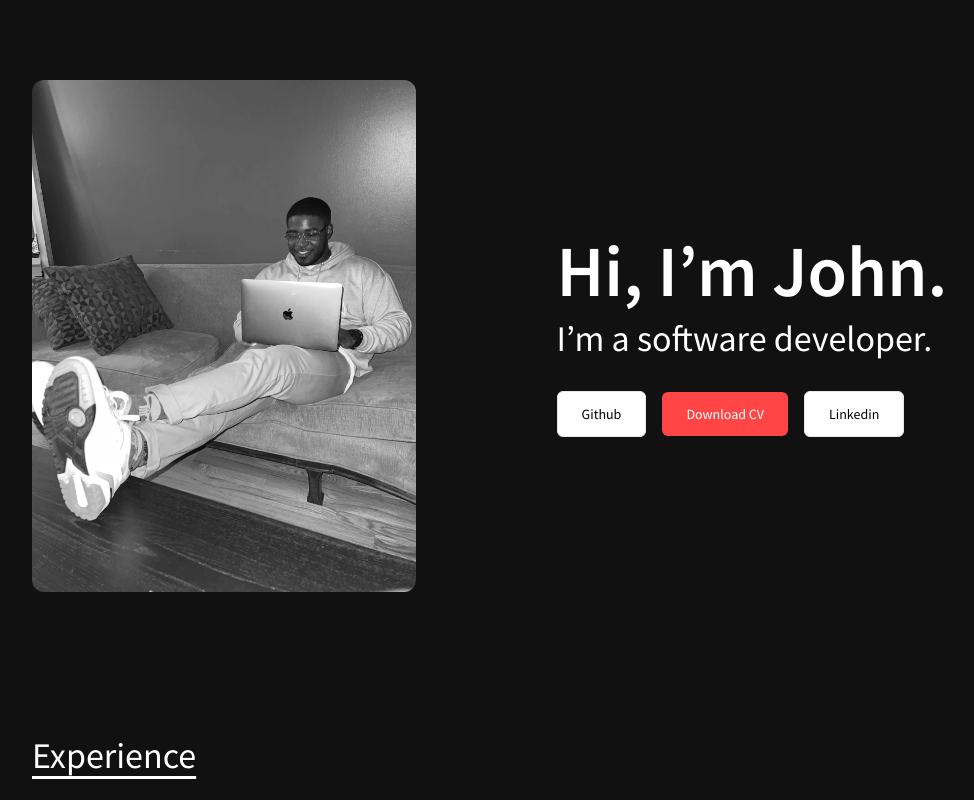
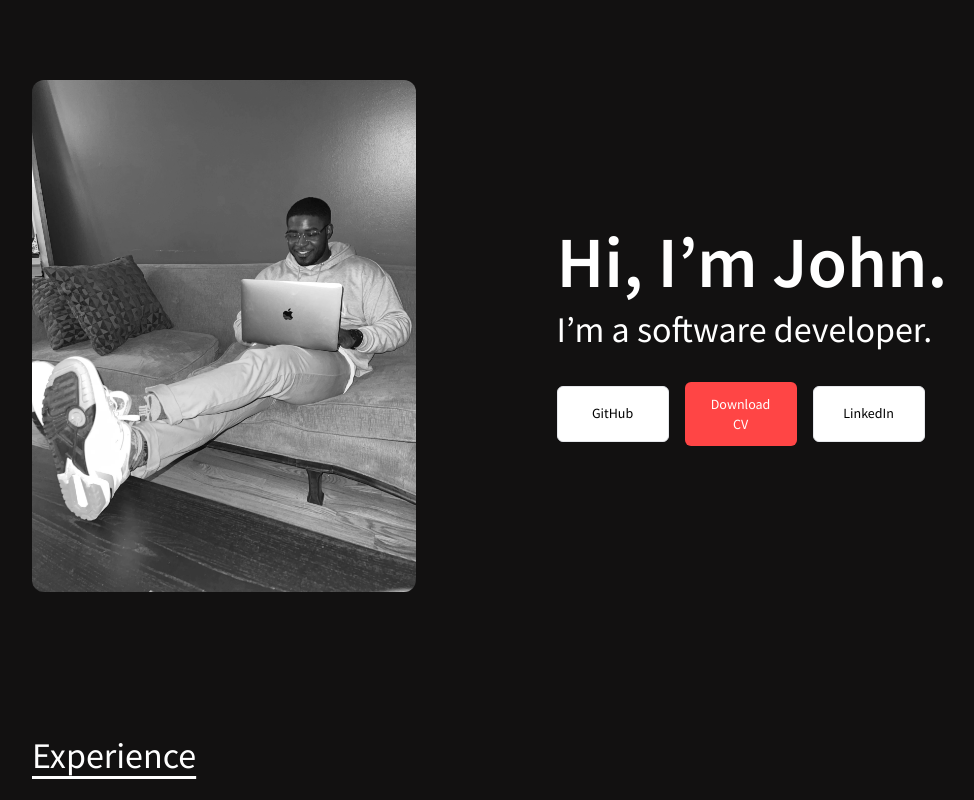
Before and after one commit to john-mathis/portfolio, a React (Create React App) app: page / in a window 1280 px wide. Shown: the top 800 px of the page, without its empty margins (104-1078 px from the left). Built offline with nearby package versions, Linux system fonts and the light colour scheme.

Commit message:
Added hero buttons data

```diff
--- a/src/Components/AboutMe/AboutMe.js
+++ b/src/Components/AboutMe/AboutMe.js
@@ -2,10 +2,38 @@ import Resume from "../../assets/John_Mathis_Resume.pdf";
 import John from "../../assets/john.jpg";
 
 const AboutMe = () => {
+
+const heroButtons = [
+  {
+    key: "github",
+    label: "GitHub",
+    href: "https://github.com/john-mathis",
+    className:
+      "w-28 h-14 my-2 sm:my-0 text-center bg-white border text-black text-sm font-medium px-6 py-4 rounded-md hover:scale-105 transition-transform",
+    external: true,
+  },
+  {
+    key: "download",
+    label: "Download CV",
+    href: Resume,
+    className:
+      "w-28 h-16 my-2 sm:my-0 text-center bg-[var(--red)] text-white text-sm font-medium px-6 py-3 rounded-md hover:scale-105 transition-transform",
+    download: "John_Mathis_CV_2025.pdf",
+  },
+  {
+    key: "linkedin",
+    label: "LinkedIn",
+    href: "https://www.linkedin.com/in/john-mathis1/",
+    className:
+      "w-28 h-14 my-2 sm:my-0 text-center bg-white border text-black text-sm font-medium px-6 py-4 rounded-md hover:scale-105 transition-transform",
+    external: true,
+  },
+];
+
   return (
     <section className="min-h-140 lg: min-h-260 py-12 py-18 px-4">
       <div className="max-container-width mx-auto flex flex-col lg:flex-row items-center gap-12">
-        {/* Left: Image */}
+
         <div className="flex-1 max-w-xs lg:max-w-sm">
           <img
             src={John}
@@ -13,31 +41,30 @@ const AboutMe = () => {
             className="rounded-xl w-full object-cover grayscale hover:grayscale-0 transition duration-300"
           />
         </div>
-        {/* Right: Text */}
+
         <div className=" m-auto text-center lg:text-left">
-          <h1 className="text-5xl md:text-7xl font-semibold text-white mb-3 ">
+          <h1 className="text-4xl sm:text-5xl md:text-7xl font-semibold text-white mb-3 ">
             Hi, I’m John.
           </h1>
           <h2 className="text-2xl md:text-4xl leading-relaxed mb-8 max-w-xl">
             I’m a software developer.
           </h2>
 
-          <div className="flex m-auto space-x-4 mt-4 justify-center items-center lg:justify-start">
-            <a className="inline-block bg-[white] border text-black text-sm font-medium px-6 py-3 rounded-md hover:scale-105 transition-transform" href="https://github.com/john-mathis" target="_blank" rel="noopener noreferrer"> Github
-            </a>
-            <a
-            className="inline-block bg-[var(--red)] text-white text-sm font-medium px-6 py-3 rounded-md hover:scale-105 transition-transform cursor-pointer"
-            href={Resume}
-            rel="noopener noreferrer"
-            download="John_Mathis_CV_2025.pdf"
-          >
-            Download CV
-          </a>
-          <a
-            className="inline-block bg-[white] border text-black text-sm font-medium px-6 py-3 rounded-md hover:scale-105 transition-transform" href="https://www.linkedin.com/in/john-mathis1/" target="_blank" rel="noopener noreferrer">
-            Linkedin
-          </a>
-          </div>
+          <div className="flex flex-col sm:flex-row space-x-0 sm:space-x-4 mt-4 justify-center items-center lg:justify-start">
+            {heroButtons.map(({ key, label, href, className, download, external }) => (
+              <a
+                key={key}
+                href={href}
+                className={className}
+                {...(download ? { download } : {})}
+                {...(external
+                  ? { target: "_blank", rel: "noopener noreferrer" }
+                  : {})}
+              >
+                {label}
+              </a>
+            ))}
+        </div>
         </div>
       </div>
     </section>
```
